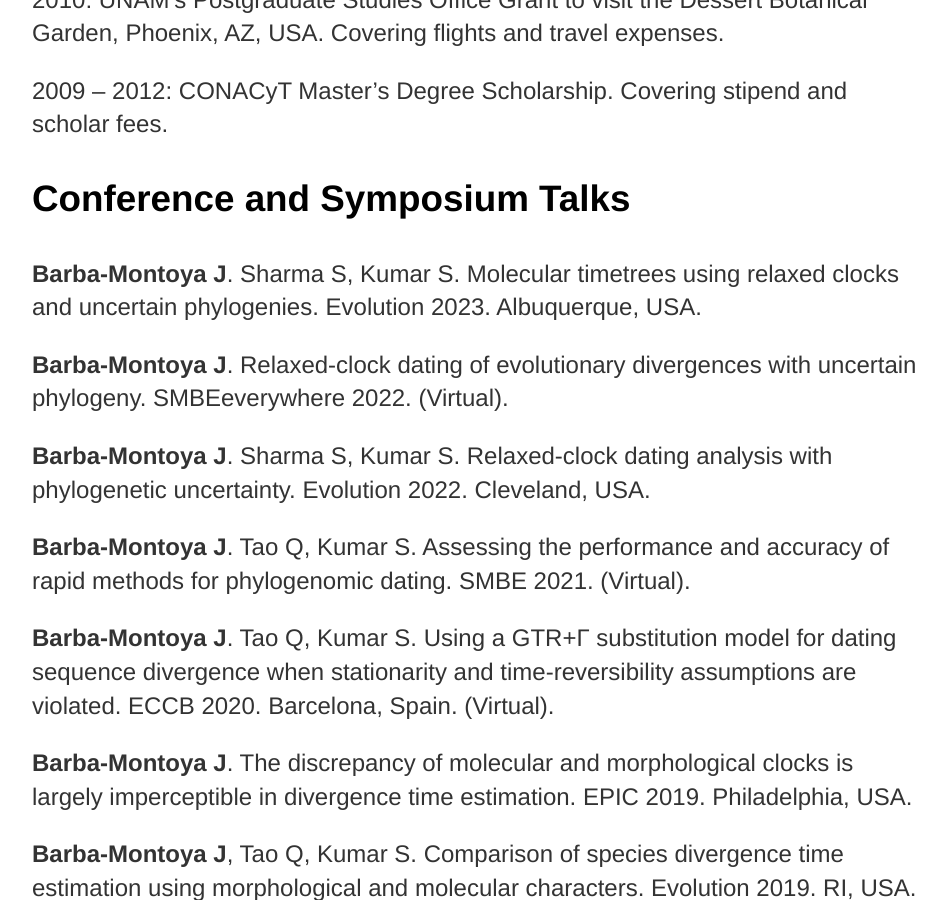
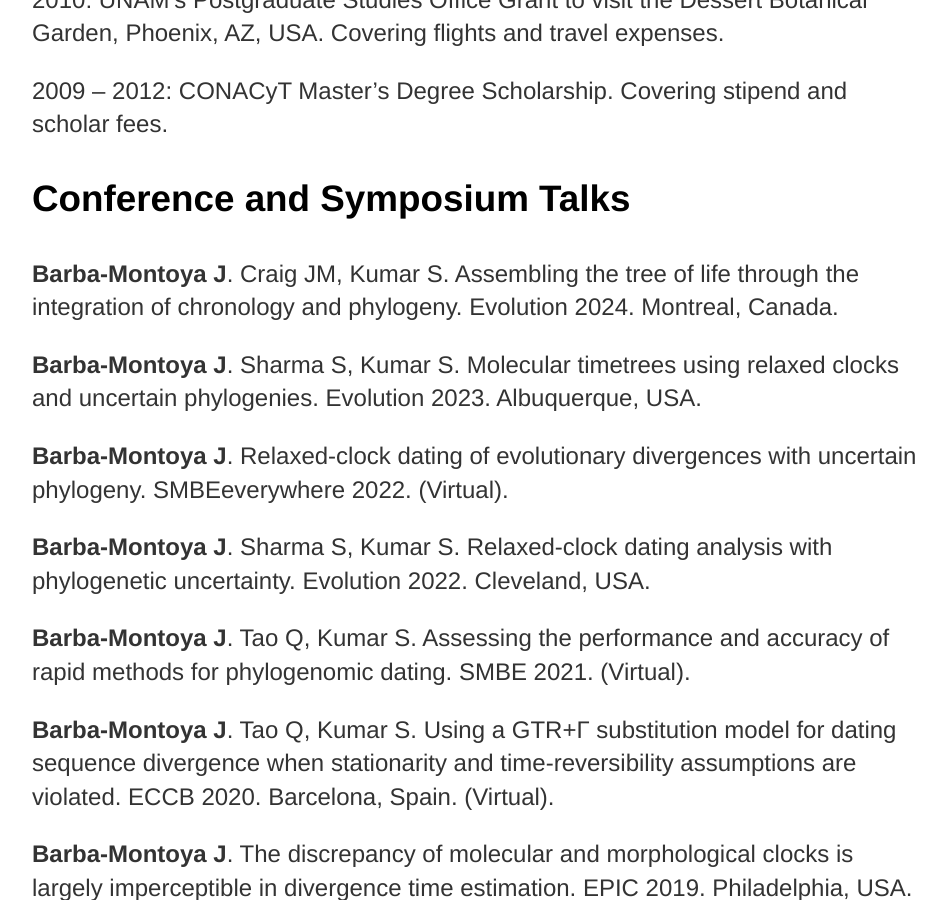
Before and after one commit to josebarbamontoya/josebarbamontoya.github.io, a Jekyll site: the page built from about/index.html, in a window 1280 px wide and 900 px high, scrolled down 3084 px. Shown: the whole window, without its empty margins (160-1106 px from the left). Built offline with Jekyll 4.4.1, drawn with Linux system fonts in a browser that asks for light colours.

Commit message:
Update index.html

```diff
--- a/about/index.html
+++ b/about/index.html
@@ -38,6 +38,7 @@
 			<p>2009 – 2012: CONACyT Master’s Degree Scholarship. Covering stipend and scholar fees.
 
 	<h3>Conference and Symposium Talks</h3>
+		<p><b>Barba-Montoya J</b>. Craig JM, Kumar S. Assembling the tree of life through the integration of chronology and phylogeny. Evolution 2024. Montreal, Canada.
 		<p><b>Barba-Montoya J</b>. Sharma S, Kumar S. Molecular timetrees using relaxed clocks and uncertain phylogenies. Evolution 2023. Albuquerque, USA.
 		<p><b>Barba-Montoya J</b>. Relaxed-clock dating of evolutionary divergences with uncertain phylogeny. SMBEeverywhere 2022. (Virtual).
 		<p><b>Barba-Montoya J</b>. Sharma S, Kumar S. Relaxed-clock dating analysis with phylogenetic uncertainty. Evolution 2022. Cleveland, USA.
```
